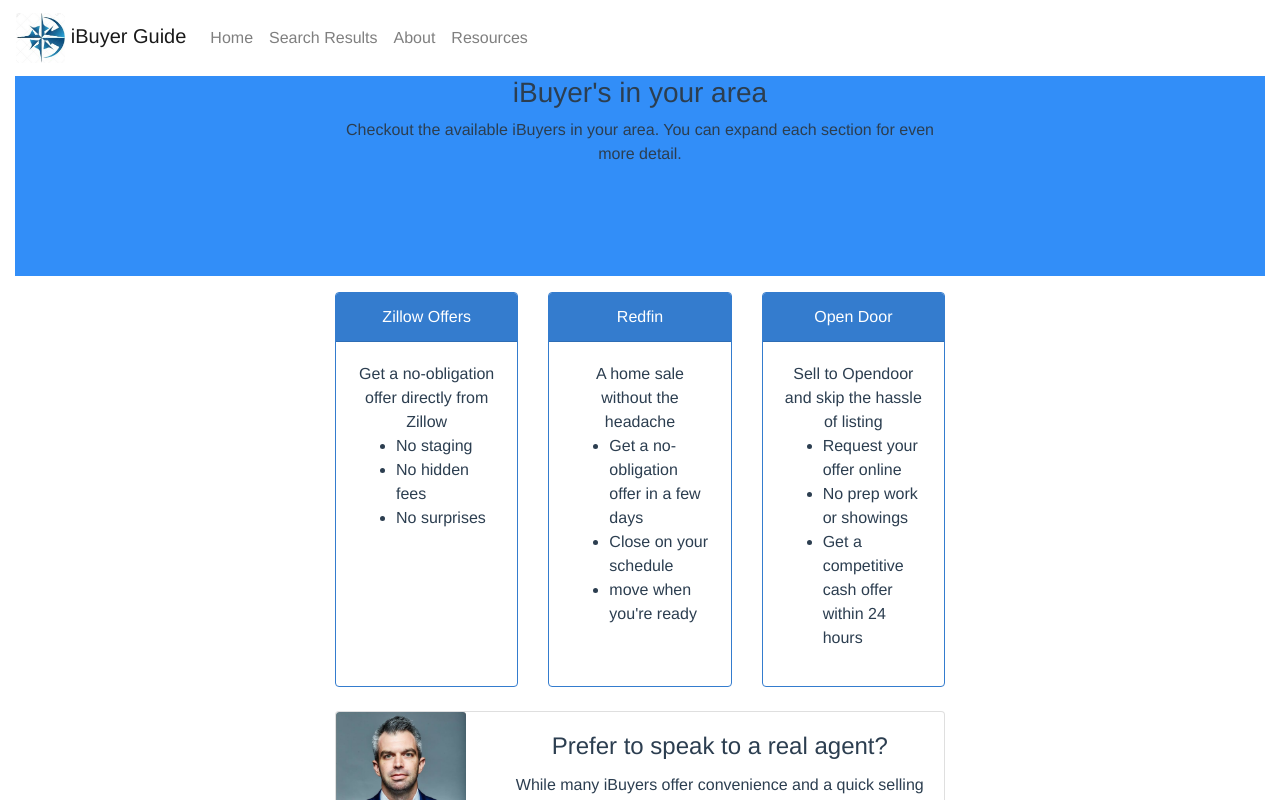
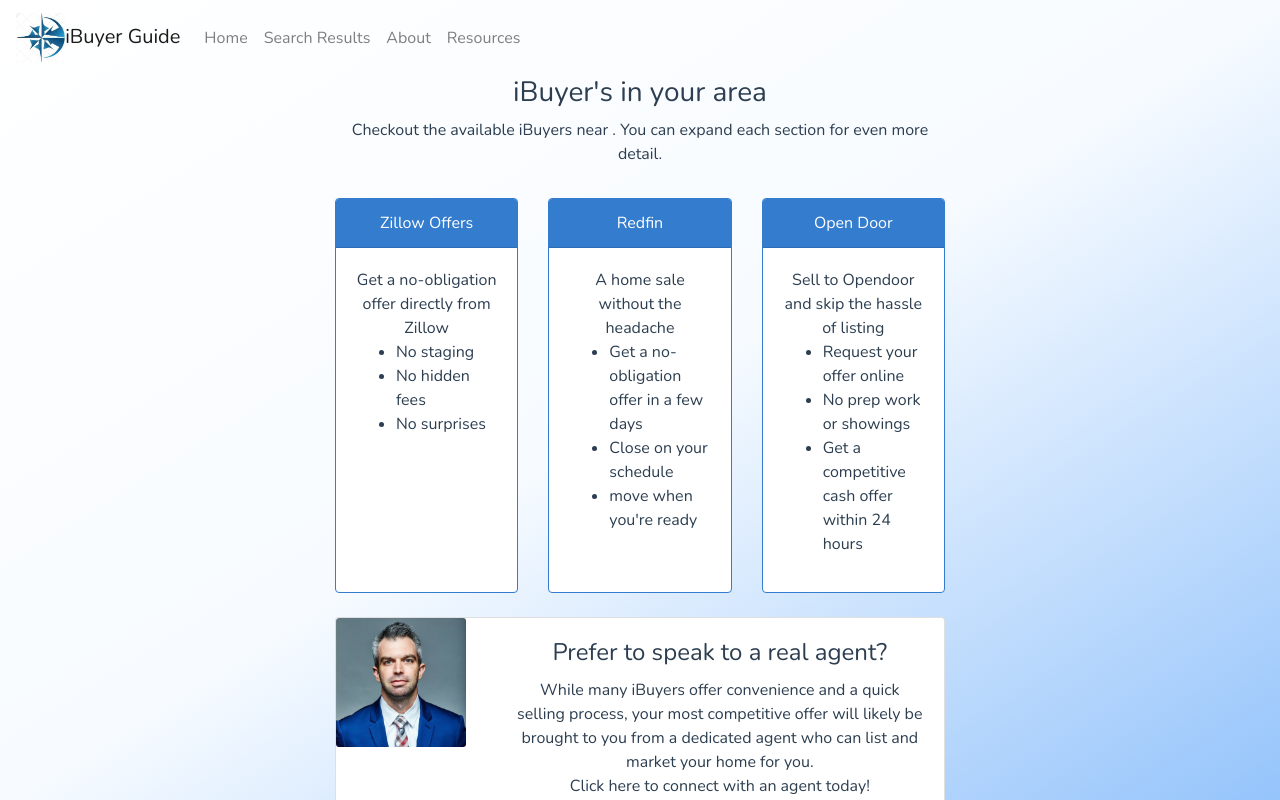
Before and after one commit to mrt1209/iBuyer, a Vue app: page /#/results in a window 1280 px wide. Shown: the top 800 px of the page. Built offline with nearby package versions, Linux system fonts and the light colour scheme.

Commit message:
Design updates: gradient background, swapped out 'hero button', passing zipZode prop to results page, and others

```diff
--- a/src/App.vue
+++ b/src/App.vue
@@ -1,7 +1,9 @@
 <template>
-	<div id="app">
-		<b-navbar toggleable="sm" variant="white">
-			<b-navbar-brand href="#"><b-img height="50" :src="require('./assets/compass-logo.jpg')"></b-img> iBuyer Guide </b-navbar-brand>
+  <div id="app" class="app-parent">
+    <b-navbar toggleable="sm" class="bg-transparent">
+      <b-navbar-brand href="#">
+        <b-img height="50" :src="require('./assets/compass-logo.jpg')"></b-img>iBuyer Guide
+      </b-navbar-brand>
       <b-navbar-toggle target="nav-collapse"></b-navbar-toggle>
       <b-collapse id="nav-collapse" is-nav>
         <b-navbar-nav>
@@ -17,32 +19,28 @@
 </template>
 
 <script lang="ts">
-import { Component, Vue, Prop } from "vue-property-decorator";
-import { BIcon, BNavbarBrand, BNavbarNav, BNavbar, BNavItem, BCollapse, BNavbarToggle, BImg } from "bootstrap-vue";
-import HeroButton from "@/components/heroButton.vue";
-import axios from "axios";
-Vue.prototype.$axios = axios;
-
-@Component({
-	components: {
-		BIcon,
+import {
   BNavbarBrand,
   BNavbarNav,
   BNavbar,
   BNavItem,
   BCollapse,
   BNavbarToggle,
-		BImg,
-		HeroButton,
-	},
-})
-export default class App extends Vue {
-	// @Prop()
-	// private displaySingleColumnList!: boolean;
-	apiKey = "AIzaSyC4IahdhXLAx24uUUvTKmqaFLQJKcoevS0";
-	google = null;
-	map = null;
+  BImg
+} from "bootstrap-vue";
+import HeroButton from "@/components/heroButton.vue";
+
+export default {
+  components: {
+    BNavbarBrand,
+    BNavbarNav,
+    BNavbar,
+    BNavItem,
+    BCollapse,
+    BNavbarToggle,
+    BImg
   }
+};
 </script>
 
 <style lang="scss">
@@ -67,4 +65,18 @@
 #nav a.router-link-exact-active {
   color: #42b983;
 }
+
+.navbar {
+  color: $white;
+}
+
+.app-parent {
+  background-image: linear-gradient(
+    to bottom right,
+    $white,
+    lighten($secondary, 40%),
+    lighten($secondary, 20%)
+  );
+  height: 100vh;
+}
 </style>
--- a/src/router/index.ts
+++ b/src/router/index.ts
@@ -19,6 +19,7 @@
   {
     path: "/results",
     name: "results",
+    props: true,
     component: () =>
       import(/* webpackChunkName: "results" */ "../views/results.vue")
   }
--- a/src/styles/base.scss
+++ b/src/styles/base.scss
@@ -1,9 +1,24 @@
 $primary: rgb(52, 124, 206);
 $secondary: rgb(50, 142, 248);
+$light-blue: rgb(165, 202, 245);
+$enable-gradients: true;
+
+@import url('https://fonts.googleapis.com/css2?family=Nunito&display=swap');
+$enable-responsive-font-sizes: true;
+$font-family-sans-serif: "Nunito";
+$font-family-base: $font-family-sans-serif;
+
+body {
+  font: $font-family-base;
+}
+
+#app {
+  font-family: $font-family-base !important;
+}
 
 .component {
-    background-color: red;
+  background-color: red;
 }
 
-@import '../../node_modules/bootstrap/scss/bootstrap';
-@import '../../node_modules/bootstrap-vue/src/index.scss';
+@import "../../node_modules/bootstrap/scss/bootstrap";
+@import "../../node_modules/bootstrap-vue/src/index.scss";
--- a/src/views/home.vue
+++ b/src/views/home.vue
@@ -1,35 +1,20 @@
 <template>
-  <div class="home bg-secondary d-flex">
+  <div class="home d-flex">
     <b-container class="align-self-center">
       <b-row class="mb-3">
         <b-col :sm="12" :md="10" :lg="8" :offset-md="1" :offset-lg="2">
           <h3 class="mb-4">We'll help guide you to the best buyers in your area</h3>
-          <h4>Enter your zip and select search to begin</h4>
+          <h4>Enter your zip and click search to begin</h4>
         </b-col>
       </b-row>
       <b-row>
-        <b-col
-          :sm="10"
-          :md="6"
-          :lg="4"
-          :offset-sm="1"
-          :offset-md="3"
-          :offset-lg="4"
-        >
-          <b-form-input
-            v-model="zipCode"
-            size="lg"
-            placeholder="Zip Code"
-          ></b-form-input>
+        <b-col :sm="10" :md="6" :lg="4" :offset-sm="1" :offset-md="3" :offset-lg="4">
+          <b-form-input v-model="zipCode" size="lg" placeholder="Zip Code"></b-form-input>
         </b-col>
       </b-row>
-      <b-row class="mt-4">
+      <b-row class="mt-4 pb-3">
         <b-col>
-          <hero-button
-            buttonText="Search"
-            route="results"
-            class="center"
-          ></hero-button>
+          <b-button :to="{ name: 'results', params: { zipCode: zipCode }}">Search</b-button>
         </b-col>
       </b-row>
     </b-container>
@@ -37,8 +22,7 @@
 </template>
 
 <script>
-import HeroButton from "@/components/heroButton.vue";
-import { BRow, BCol, BContainer, BFormInput } from "bootstrap-vue";
+import { BRow, BCol, BContainer, BFormInput, BButton } from "bootstrap-vue";
 import { findNearest } from "geolib";
 import usZips from "us-zips/array";
 
@@ -49,7 +33,7 @@
     BCol,
     BContainer,
     BFormInput,
-    HeroButton
+    BButton,
   },
   data() {
     return {
@@ -59,9 +43,7 @@
   methods: {
     getLocation() {
       if (!navigator.geolocation) {
-        // status.textContent = "Geolocation is not supported by your browser";
       } else {
-        // status.textContent = "Locating…";
         navigator.geolocation.getCurrentPosition(this.showPosition);
       }
     },
@@ -84,6 +66,7 @@
 
 <style lang="scss" scoped>
 .home {
-  min-height: 275px;
+  overflow: hidden;
+  margin-top: 150px;
 }
 </style>
--- a/src/views/results.vue
+++ b/src/views/results.vue
@@ -1,13 +1,13 @@
 <template>
   <!-- <div> -->
     <b-container fluid>
-      <div class="bg-secondary results-hero-banner mb-3">
+      <div class="results-hero-banner mb-3">
         <b-row>
           <b-col :sm="10" :md="8" :lg="6" :offset-sm="1" :offset-md="2" :offset-lg="3">
             <h3>iBuyer's in your area</h3>
             <p
               class="center"
-            >Checkout the available iBuyers in your area. You can expand each section for even more detail.</p>
+            >Checkout the available iBuyers near {{zipCode}}. You can expand each section for even more detail.</p>
           </b-col>
         </b-row>
       </div>
@@ -75,7 +75,7 @@
               <b-col md="3">
                 <b-card-img
                   :src="require('../assets/JohnWalker.png')"
-                  alt="Image"
+                  alt="Agent"
                   class="rounded-1"
                 ></b-card-img>
               </b-col>
@@ -84,9 +84,7 @@
                   <b-card-text>
                     While many iBuyers offer convenience and a quick selling process, your most
                     competitive offer will likely be brought to you from a dedicated agent who can list
-                    and market your home as well as walk you through the buying and selling process step
-                    by step.
-                    <br>
+                    and market your home for you.
                     <br>Click here to connect with an agent today!
                   </b-card-text>
                 </b-card-body>
@@ -112,16 +110,13 @@
 	BContainer,
     BCardText
   },
+  props: {
+    zipCode: Number
+  },
   methods: {},
   created() {}
 };
 </script>
 
 <style lang="scss" scoped>
-.results-hero-banner {
-  height: 200px;
-}
-.spacer {
-	// margin-top: 200px;
-}
 </style>
```
Lines whose indentation alone changed are shown as unchanged.
